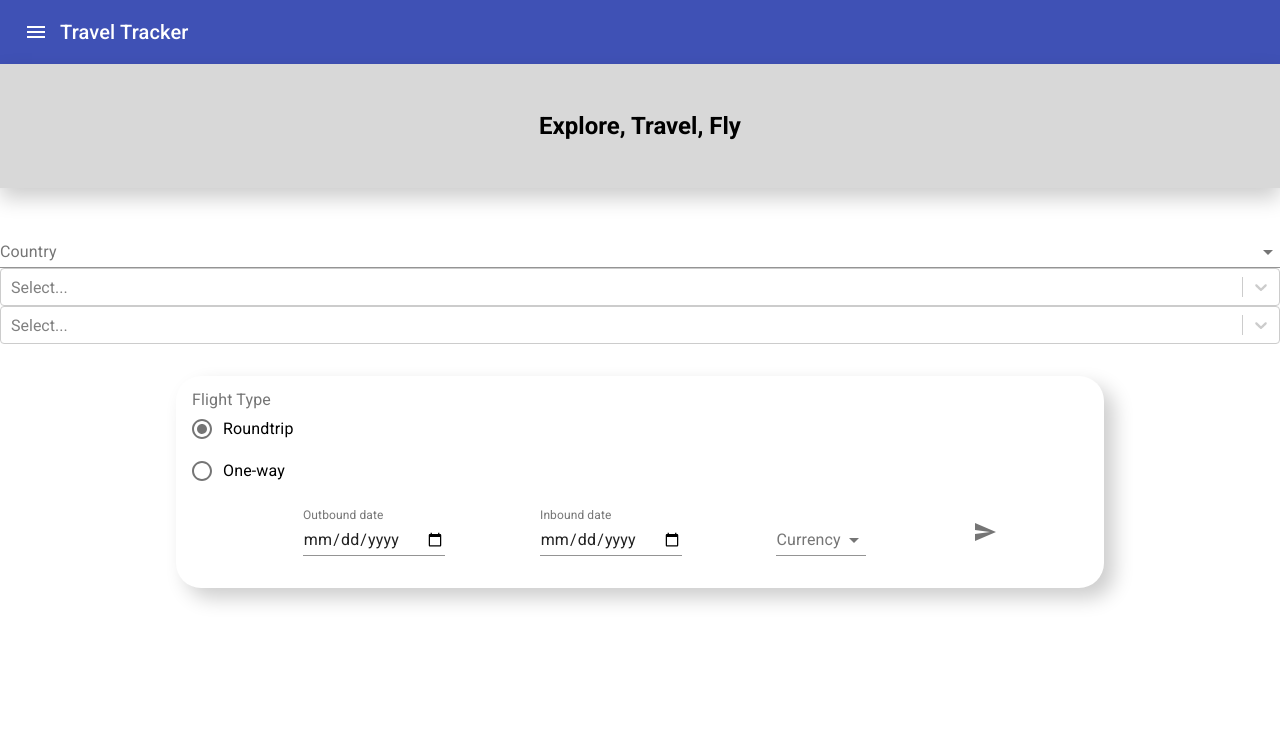
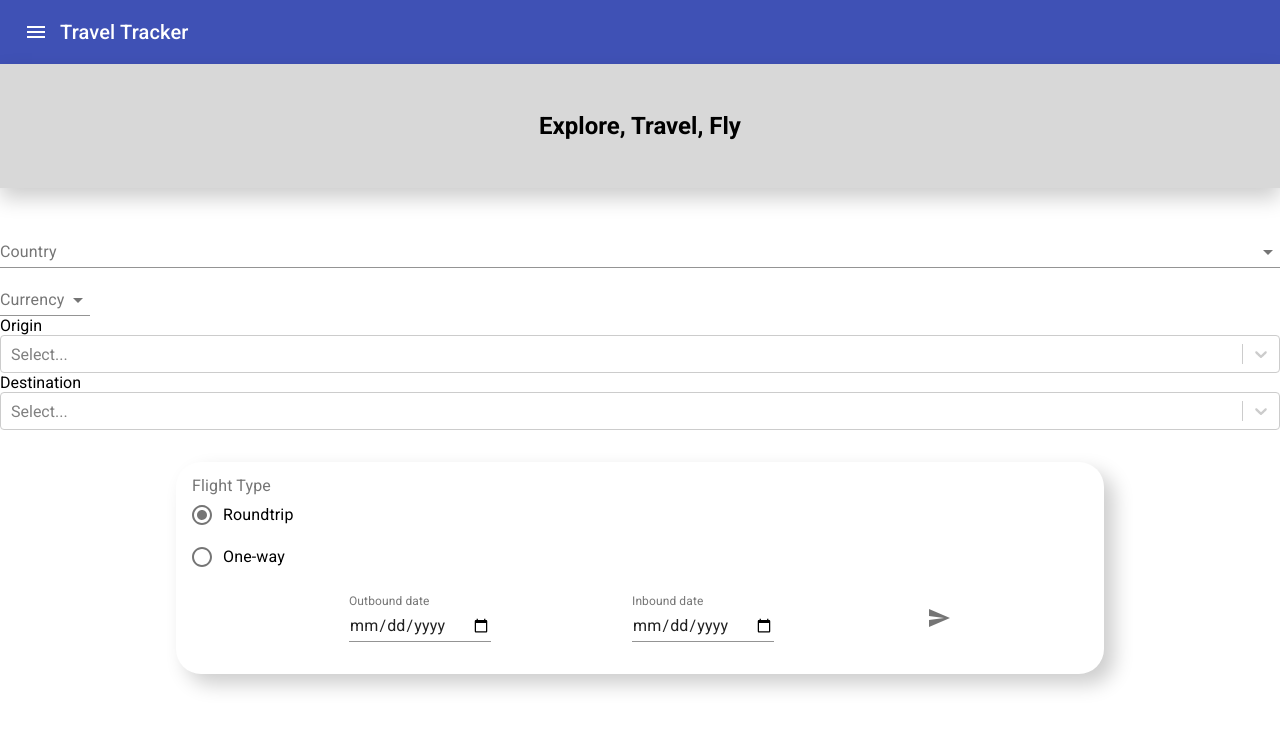
Before and after one commit to RealJasomo/TravelSummit, a React (Create React App) app: page / in a window 1280 px wide. Shown: the top 730 px of the page. Built offline with nearby package versions, Linux system fonts and the light colour scheme; no server answers; the HTML template or start-up script is replaced by a standard one.

Commit message:
Got react-select working with the API

```diff
--- a/src/components/Home.tsx
+++ b/src/components/Home.tsx
@@ -3,12 +3,14 @@ import { CurrencyContext, MarketContext } from '.'
 import { IconButton, TextField, RadioGroup, FormControlLabel, Radio, FormLabel, FormControl } from '@material-ui/core'
 import Autocomplete from '@material-ui/lab/Autocomplete'
 import AsyncSelect from 'react-select/async'
+import Axios from 'axios'
 
-import { DateError, Currency } from '../interfaces'
+import { Airport, Country, Currency, DateError } from '../interfaces'
 
 import SendIcon from '@material-ui/icons/Send'
 
 import styles from '../css/home.module.css'
+import { apiHeader } from './util/apiHeader'
 
 
 
@@ -18,6 +20,10 @@ interface HomeState{
     outbound: string,
     inbound: string,
     error?: DateError,
+    country: Country | null,
+    currency: Currency | null,
+    origin: Airport | null,
+    destination: Airport | null
 }
 
 type StateWrapper<T> = {
@@ -32,12 +38,29 @@ export default class Home extends Component<{}, StateWrapper<HomeState>> {
         this.state = {
             roundtrip: true,
             outbound: '',
-            inbound: ''
+            inbound: '',
+            country: null,
+            currency: null,
+            origin: null,
+            destination: null
         }
     }
 
-    loadOptions = (input: string, callback: Function) => {
-        callback([]);
+    loadOptions = async (query: string) => {
+        const airports: Airport[] = await  Axios.get(
+                `${process.env.REACT_APP_API_URL}/autosuggest/v1.0/${this.state.country?.Code ?? 'US'}/${this.state.currency?.Code ?? 'USD'}/en-US/`
+                ,{
+                    headers: apiHeader,
+                    params: { query }
+                }).then(res => res.data.Places);
+        return airports.map(airport => ({
+            label: `${airport.PlaceId} - ${airport.PlaceName}`,
+            value: JSON.stringify(airport)
+        }));
+    }
+
+    handleCountryChange = (_: React.ChangeEvent<{}>, country: Country | null) => {
+        this.setState({ country });
     }
 
     handleFlightType = (event: React.ChangeEvent<HTMLInputElement>, value: string ) => {
@@ -47,6 +70,10 @@ export default class Home extends Component<{}, StateWrapper<HomeState>> {
     handleDateChange = <K extends keyof HomeState>(type: K) => async (event: React.ChangeEvent<HTMLInputElement>) =>{
        await this.setState({...this.state, [type]: event.currentTarget.value} as StateWrapper<HomeState>);
        this.verifyDates();
+    }
+
+    handleCurrencyChange = (event: React.ChangeEvent<{}>, currency: Currency | null) => {
+        this.setState({ currency });
     }
 
     verifyDates = () => {
@@ -85,24 +112,43 @@ export default class Home extends Component<{}, StateWrapper<HomeState>> {
                 <section id={styles.locations}>
                     <MarketContext.Consumer>
                         {market =>
-                        (<>
+                        (<div className={styles.location}>
                             <Autocomplete
-                                id="country-selector"
-                                className={styles.selector}
-                                options={market.Countries?.map(i=>i.Code)}
-                                renderInput={(params) => <TextField {...params} label="Country" />} />
-
-                            <AsyncSelect
-                                cachedOptions
-                                loadOptions={this.loadOptions}
-                                defaultOptions
+                                    id="country-selector"
+                                    className={styles.selector}
+                                    options={market.Countries}
+                                    getOptionLabel={(option) => option.Name}
+                                    renderInput={(params) => <TextField {...params} label="Country" />}
+                                    onChange={this.handleCountryChange}/>
+                             <CurrencyContext.Consumer>
+                                {currencies => <Autocomplete style={{width: '10ch'}}
+                                    id="currency-selector"
+                                    className={styles.selector}
+                                    options={currencies.Currencies}
+                                    getOptionLabel={(option) => option.Code}
+                                    renderInput={(params) => <TextField {...params} label="Currency" />}
+                                    onChange={this.handleCurrencyChange}
+                                />}
+                            </CurrencyContext.Consumer>
+                            {["Origin", "Destination"].map(source => (
+                            <div key={source}>
+                                <p>{source}</p>
+                                <AsyncSelect
+                                    cachedOptions
+                                    loadOptions={this.loadOptions}
+                                    onChange={(value, action) => {
+                                        switch(source){
+                                            case "Origin":
+                                                this.setState({ origin: JSON.parse(value?.value || '') as Airport})
+                                                break;
+                                            case "Destination":
+                                                this.setState({ destination: JSON.parse(value?.value || '') as Airport})
+                                                break;
+                                        }
+                                    }}
                                 />
-                            <AsyncSelect
-                                cachedOptions
-                                loadOptions={this.loadOptions}
-                                defaultOptions
-                                />
-                        </>)}
+                            </div>))}
+                        </div>)}
                     </MarketContext.Consumer>
                 </section>
                 <section id={styles.dateSelector}>
@@ -133,14 +179,6 @@ export default class Home extends Component<{}, StateWrapper<HomeState>> {
                             onChange={this.handleDateChange('inbound')}
                             value={this.state.inbound}
                         />}
-                        <CurrencyContext.Consumer>
-                            {currencies => <Autocomplete style={{width: '10ch'}}
-                                id="currency-selector"
-                                className={styles.selector}
-                                options={currencies.Currencies?.map( (i: Currency ) => i.Code)}
-                                renderInput={(params) => <TextField {...params} label="Currency" />}
-                            />}
-                        </CurrencyContext.Consumer>
                         <IconButton className={styles.submit}>
                             <SendIcon/>
                         </IconButton>
--- a/src/css/home.module.css
+++ b/src/css/home.module.css
@@ -56,3 +56,7 @@
     margin: 0 auto;
     color: #5433FF;
 }
+
+
+.location{
+}
```
Also changed, not shown: src/interfaces/index.tsx (+15 -0 lines).
